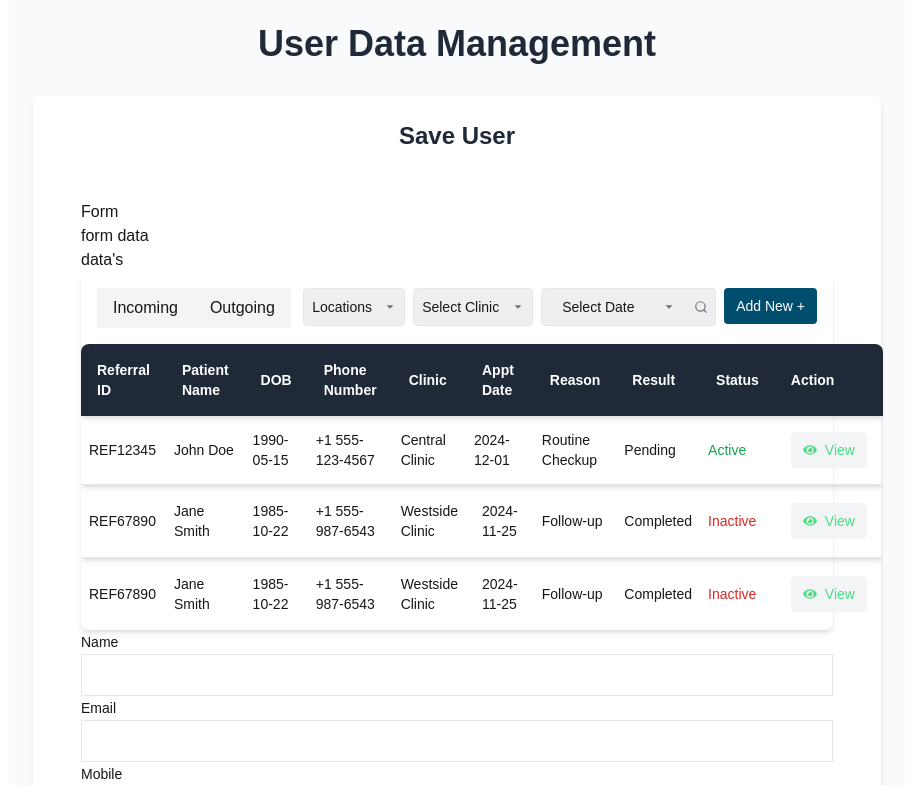
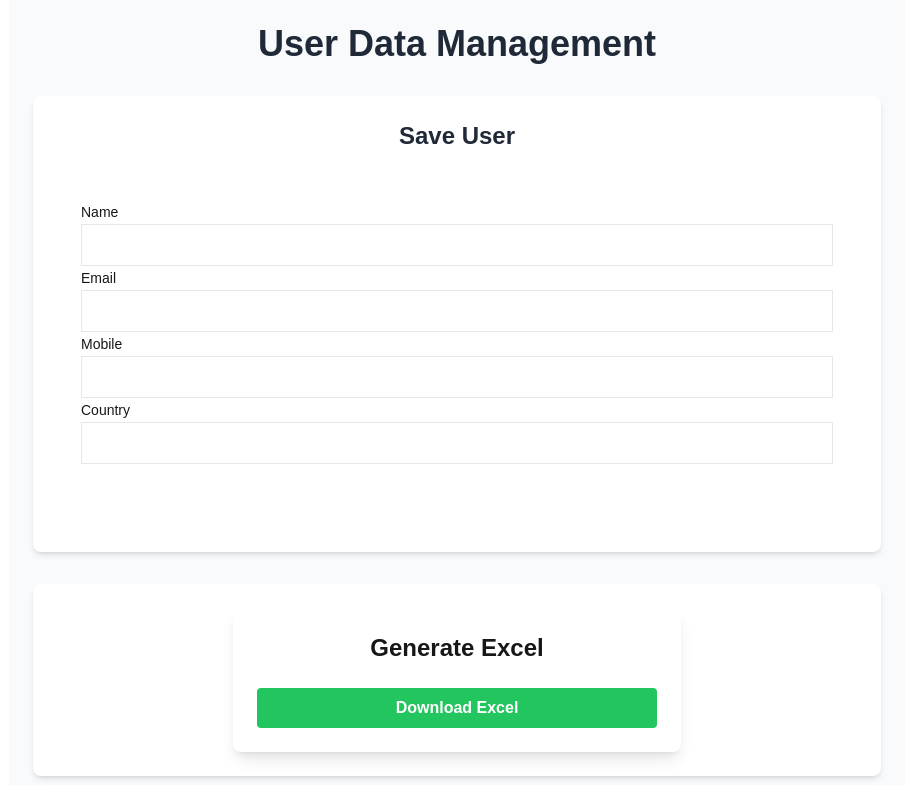
Before and after one commit to Elangosid/ExcelForm, a Next.js app: page / in a window 1280 px wide. Shown: the top 785 px of the page, without its empty margins (183-1097 px from the left). Built offline with nearby package versions, Linux system fonts and the light colour scheme.

Commit message:
removed unwanted files

```diff
--- a/form/addForm.tsx
+++ /dev/null
@@ -1,7 +0,0 @@
-export const AddForm = () =>{
-    return (
-        <div>
-            <h1 className="text-xl">Form</h1>
-        </div>
-    )
-}
--- a/form/excelForm.tsx
+++ b/form/excelForm.tsx
@@ -1,9 +1,7 @@
 "use client";
 import React, { useState } from "react";
 import axios from "axios";
-import { AddForm } from "./addForm";
-import { Data } from "./formData";
-import Table from "@/components/table";
+
 
 
 const BaseUrl = "http://localhost:5000/api/save-user";
@@ -36,9 +34,8 @@ const UserForm: React.FC = () => {
 
     return (
         <div className="max-w-lg mx-auto p-6">
-            <AddForm />
-            <Data />
-            <Table/>
+
+
             <form onSubmit={handleSubmit} className="space-y-4">
                 <div>
                     <label className="block text-sm font-medium text-gray-700">Name</label>
--- a/form/formData.tsx
+++ /dev/null
@@ -1,8 +0,0 @@
-export const Data = () =>{
-    return (
-        <div>
-            <div>form data</div>
-            <div>data's</div>
-        </div>
-    )
-}
--- a/form/table.tsx
+++ /dev/null
@@ -1,5 +0,0 @@
-export const Table = () =>{
-    return(
-        <div>table data</div>
-    )
-}
```
